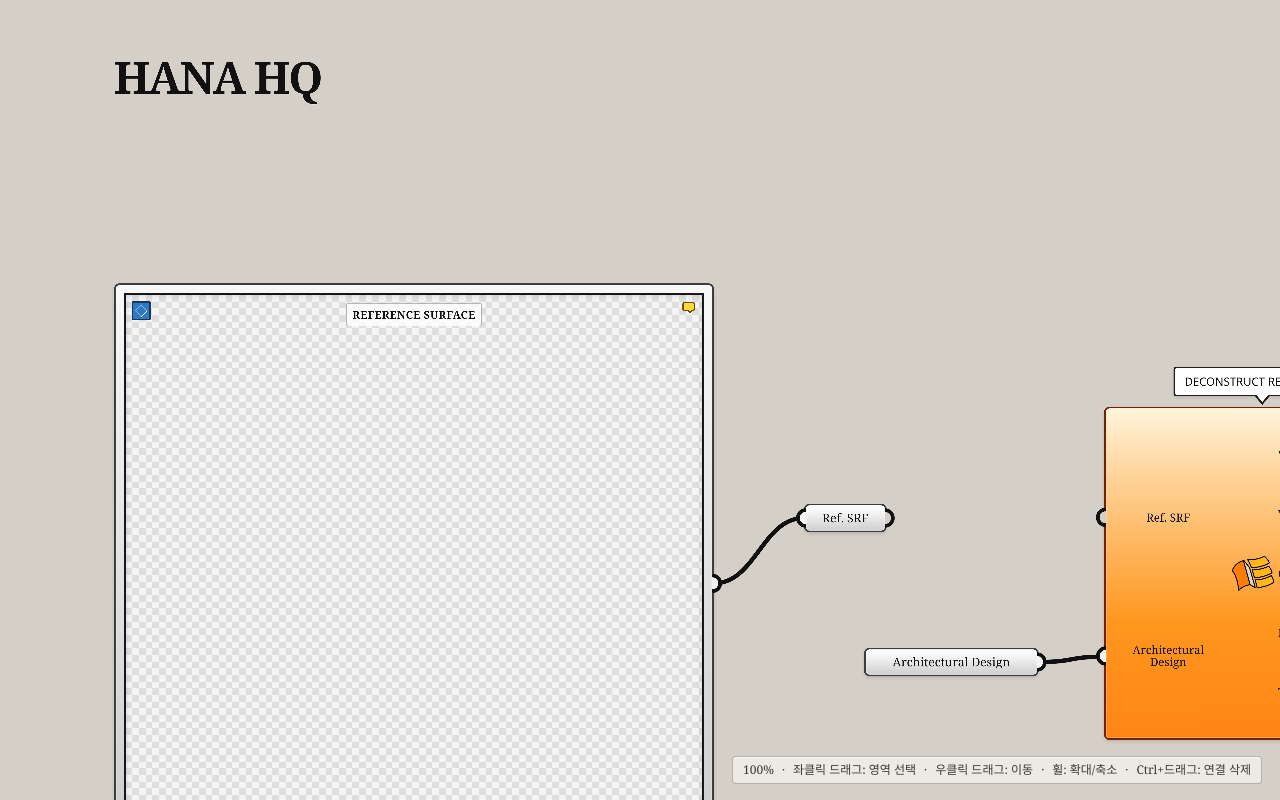
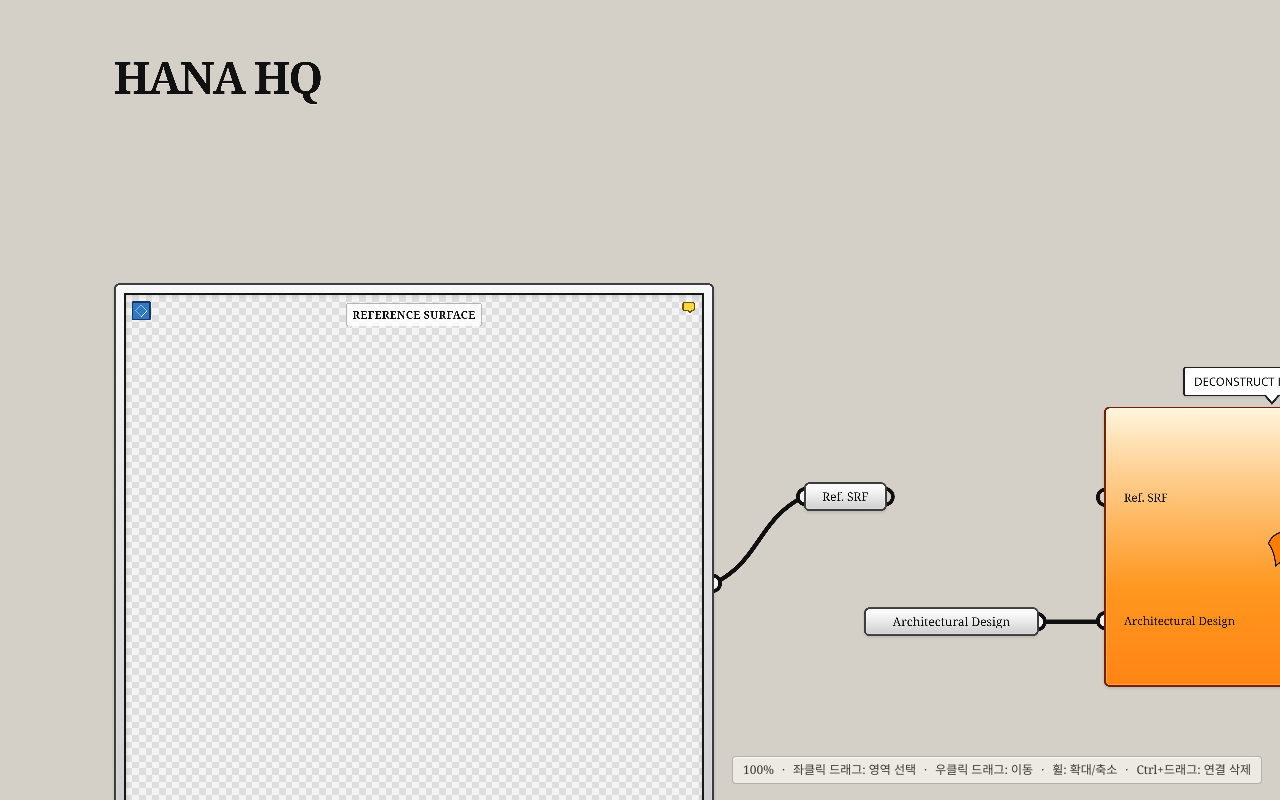
Before and after one commit to dyn0saur/geonjukim.com, a Next.js app: page / in a window 1280 px wide. Built offline with nearby package versions, Linux system fonts and the light colour scheme.

Commit message:
Refine HANA HQ canvas layout and zoom detail

```diff
--- a/app/canvas/hana-hq.ts
+++ b/app/canvas/hana-hq.ts
@@ -3,9 +3,95 @@ import {
   type ConnectorNode,
   type PanelNode,
   type PortDefinition,
+  type ProcessorNode,
 } from "./model";
 
 const CONNECTOR_HEIGHT = 86;
+const PROCESSOR_HORIZONTAL_PADDING = 55;
+const PROCESSOR_COLUMN_GAP = 76;
+const PROCESSOR_ICON_SIZE = 170;
+const PROCESSOR_VERTICAL_PADDING = 120;
+const PROCESSOR_ROW_GAP = 150;
+
+type ProcessorPortSpec = Omit<PortDefinition, "offset"> & { row: number };
+
+function estimatedLabelWidth(label: string | undefined) {
+  if (!label) return 0;
+  return [...label].reduce((width, character) => {
+    if (character === " ") return width + 9;
+    if (/[ilI.,()]/.test(character)) return width + 10;
+    if (/[MW]/.test(character)) return width + 25;
+    return width + 18;
+  }, 16);
+}
+
+function processor({
+  id,
+  title,
+  icon,
+  ariaLabel,
+  x,
+  y,
+  rowCount,
+  ports,
+}: {
+  id: string;
+  title: string;
+  icon: string;
+  ariaLabel: string;
+  x: number;
+  y: number;
+  rowCount: number;
+  ports: readonly ProcessorPortSpec[];
+}): ProcessorNode {
+  const inputWidth = Math.max(
+    180,
+    ...ports
+      .filter((port) => port.side === "in")
+      .map((port) => estimatedLabelWidth(port.label)),
+  );
+  const outputWidth = Math.max(
+    180,
+    ...ports
+      .filter((port) => port.side === "out")
+      .map((port) => estimatedLabelWidth(port.label)),
+  );
+  const inputLeft = PROCESSOR_HORIZONTAL_PADDING;
+  const iconCenter =
+    inputLeft + inputWidth + PROCESSOR_COLUMN_GAP + PROCESSOR_ICON_SIZE / 2;
+  const outputLeft =
+    iconCenter + PROCESSOR_ICON_SIZE / 2 + PROCESSOR_COLUMN_GAP;
+  const width = outputLeft + outputWidth + PROCESSOR_HORIZONTAL_PADDING;
+  const height = Math.max(
+    290,
+    PROCESSOR_VERTICAL_PADDING * 2 + (rowCount - 1) * PROCESSOR_ROW_GAP,
+  );
+
+  return {
+    id,
+    kind: "processor",
+    title,
+    icon,
+    ariaLabel,
+    position: { x, y },
+    size: { width, height },
+    layout: {
+      inputLeft,
+      inputWidth,
+      iconCenter,
+      iconSize: PROCESSOR_ICON_SIZE,
+      outputLeft,
+      outputWidth,
+    },
+    ports: ports.map(({ row, ...port }) => ({
+      ...port,
+      offset:
+        rowCount === 1
+          ? 0.5
+          : (PROCESSOR_VERTICAL_PADDING + row * PROCESSOR_ROW_GAP) / height,
+    })),
+  };
+}
 
 function connectorWidth(text: string) {
   return Math.max(210, text.length * 23 + 64);
@@ -17,18 +103,20 @@ function connector({
   x,
   y,
   ports,
+  ariaLabel,
 }: {
   id: string;
   text: string;
   x: number;
   y: number;
   ports: readonly PortDefinition[];
+  ariaLabel?: string;
 }): ConnectorNode {
   return {
     id,
     kind: "connector",
     text,
-    ariaLabel: `${text} 연결 컴포넌트`,
+    ariaLabel: ariaLabel ?? `${text} 연결 컴포넌트`,
     position: { x, y },
     size: { width: connectorWidth(text), height: CONNECTOR_HEIGHT },
     ports,
@@ -105,109 +193,125 @@ export const HANA_HQ_SCENARIO = defineScenario({
       id: "ref-srf",
       text: "Ref. SRF",
       x: 2250,
-      y: 1561,
+      y: 1497,
       ports: bidirectionalConnectorPorts,
     }),
     connector({
       id: "architectural-design",
       text: "Architectural Design",
       x: 2430,
-      y: 1993,
+      y: 1872,
       ports: [{ id: "out", side: "out", offset: 0.5 }],
     }),
-    {
+    processor({
       id: "deconstruct",
-      kind: "processor",
       title: "DECONSTRUCT REF. SURFACE",
       icon: "/assets/hana-hq/icons/deconstruct-ref-surface.png",
       ariaLabel: "Deconstruct Ref. Surface 주요 컴포넌트",
-      position: { x: 3150, y: 1270 },
-      size: { width: 950, height: 1000 },
+      x: 3150,
+      y: 1270,
+      rowCount: 5,
       ports: [
-        { id: "ref-srf", side: "in", offset: 0.33, label: "Ref. SRF", required: true },
+        { id: "ref-srf", side: "in", row: 1, label: "Ref. SRF", required: true },
         {
           id: "architectural-design",
           side: "in",
-          offset: 0.75,
+          row: 3.5,
           label: "Architectural Design",
           required: true,
         },
-        { id: "wood-panel", side: "out", offset: 0.14, label: "Wood Panel" },
-        { id: "wood-block", side: "out", offset: 0.32, label: "Wood Block" },
-        { id: "corner-reveal", side: "out", offset: 0.5, label: "Corner Reveal" },
-        { id: "base-board", side: "out", offset: 0.68, label: "Base Board" },
-        { id: "t-bar-system", side: "out", offset: 0.86, label: "T-Bar System" },
+        { id: "wood-panel", side: "out", row: 0, label: "Wood Panel" },
+        { id: "wood-block", side: "out", row: 1, label: "Wood Block" },
+        { id: "corner-reveal", side: "out", row: 2, label: "Corner Reveal" },
+        { id: "base-board", side: "out", row: 3, label: "Base Board" },
+        { id: "t-bar-system", side: "out", row: 4, label: "T-Bar System" },
       ],
-    },
+    }),
     connector({
       id: "wood-panel",
       text: "Wood Panel",
       x: 4350,
-      y: 1367,
+      y: 1347,
       ports: bidirectionalConnectorPorts,
+    }),
+    connector({
+      id: "wood-panel-construct-branch",
+      text: "Wood Panel",
+      x: 5050,
+      y: 1347,
+      ports: bidirectionalConnectorPorts,
+      ariaLabel: "Wood Panel Construct 분기 연결 컴포넌트",
+    }),
+    connector({
+      id: "wood-panel-fabrication-branch",
+      text: "Wood Panel",
+      x: 5050,
+      y: 1622,
+      ports: bidirectionalConnectorPorts,
+      ariaLabel: "Wood Panel Fabrication 분기 연결 컴포넌트",
     }),
     connector({
       id: "wood-block",
       text: "Wood Block",
       x: 4350,
-      y: 1547,
+      y: 1497,
       ports: bidirectionalConnectorPorts,
     }),
     connector({
       id: "corner-reveal",
       text: "Corner Reveal",
       x: 4350,
-      y: 1727,
+      y: 1647,
       ports: bidirectionalConnectorPorts,
     }),
     connector({
       id: "base-board",
       text: "Base Board",
       x: 4350,
-      y: 1907,
+      y: 1797,
       ports: bidirectionalConnectorPorts,
     }),
     connector({
       id: "t-bar-system",
       text: "T-Bar System",
       x: 4350,
-      y: 2087,
+      y: 1947,
       ports: bidirectionalConnectorPorts,
     }),
-    {
+    processor({
       id: "fabrication",
-      kind: "processor",
       title: "FABRICATION & CONSTRUCTION REQUIREMENTS",
       icon: "/assets/hana-hq/icons/fabrication-requirements.png",
       ariaLabel: "Fabrication and Construction Requirements 주요 컴포넌트",
-      position: { x: 5450, y: 1170 },
-      size: { width: 1000, height: 1050 },
+      x: 5700,
+      y: 1170,
+      rowCount: 6,
       ports: [
-        { id: "wood-panel", side: "in", offset: 0.5, label: "Wood Panel", required: true },
-        { id: "finish-method", side: "out", offset: 0.13, label: "Finish Method" },
+        { id: "wood-panel", side: "in", row: 2.5, label: "Wood Panel", required: true },
+        { id: "finish-method", side: "out", row: 0, label: "Finish Method" },
         {
           id: "fabrication-method",
           side: "out",
-          offset: 0.29,
+          row: 1,
           label: "Fabrication Method",
         },
         {
           id: "panel-thickness",
           side: "out",
-          offset: 0.42,
+          row: 2,
           label: "Panel Thickness(mm)",
         },
-        { id: "panel-width", side: "out", offset: 0.58, label: "Panel Width(mm)" },
-        { id: "joint-width", side: "out", offset: 0.74, label: "Joint Width(mm)" },
-        { id: "max-length", side: "out", offset: 0.9, label: "Max Length(mm)" },
+        { id: "panel-width", side: "out", row: 3, label: "Panel Width(mm)" },
+        { id: "joint-width", side: "out", row: 4, label: "Joint Width(mm)" },
+        { id: "max-length", side: "out", row: 5, label: "Max Length(mm)" },
       ],
-    },
+    }),
     panel({
       id: "finish-method",
       value: "Wood veneer application",
       ariaLabel: "Finish Method 패널: Wood veneer application",
-      x: 6750,
-      y: 1246,
+      x: 6900,
+      y: 1230,
       width: 1100,
       height: 120,
     }),
@@ -215,8 +319,8 @@ export const HANA_HQ_SCENARIO = defineScenario({
       id: "fabrication-method",
       value: "Laminated timber fabrication followed by steam bending",
       ariaLabel: "Fabrication Method 설명 패널",
-      x: 6750,
-      y: 1389,
+      x: 6900,
+      y: 1355,
       width: 1350,
       height: 170,
     }),
@@ -224,8 +328,8 @@ export const HANA_HQ_SCENARIO = defineScenario({
       id: "panel-thickness",
       value: "20",
       ariaLabel: "Panel Thickness 20 millimeters 패널",
-      x: 7350,
-      y: 1554,
+      x: 7400,
+      y: 1535,
       width: 270,
       height: 110,
       hasOutput: true,
@@ -234,8 +338,8 @@ export const HANA_HQ_SCENARIO = defineScenario({
       id: "panel-width",
       value: "200",
       ariaLabel: "Panel Width 200 millimeters 패널",
-      x: 7350,
-      y: 1724,
+      x: 7400,
+      y: 1685,
       width: 270,
       height: 110,
       hasOutput: true,
@@ -244,8 +348,8 @@ export const HANA_HQ_SCENARIO = defineScenario({
       id: "joint-width",
       value: "6",
       ariaLabel: "Joint Width 6 millimeters 패널",
-      x: 7350,
-      y: 1894,
+      x: 7400,
+      y: 1835,
       width: 270,
       height: 110,
       hasOutput: true,
@@ -254,53 +358,53 @@ export const HANA_HQ_SCENARIO = defineScenario({
       id: "max-length",
       value: "2400",
       ariaLabel: "Max Length 2400 millimeters 패널",
-      x: 7350,
-      y: 2038,
+      x: 7400,
+      y: 1985,
       width: 270,
       height: 110,
       hasOutput: true,
     }),
-    {
+    processor({
       id: "construct",
-      kind: "processor",
       title: "CONSTRUCT WOOD PANEL 3D",
       icon: "/assets/hana-hq/icons/construct-wood-panel.png",
       ariaLabel: "Construct Wood Panel 3D 주요 컴포넌트",
-      position: { x: 8350, y: 1320 },
-      size: { width: 950, height: 850 },
+      x: 8350,
+      y: 1320,
+      rowCount: 5,
       ports: [
-        { id: "wood-panel", side: "in", offset: 0.1, label: "Wood Panel", required: true },
+        { id: "wood-panel", side: "in", row: 0, label: "Wood Panel", required: true },
         {
           id: "panel-thickness",
           side: "in",
-          offset: 0.34,
+          row: 1,
           label: "Panel Thickness(mm)",
           required: true,
         },
         {
           id: "panel-width",
           side: "in",
-          offset: 0.54,
+          row: 2,
           label: "Panel Width(mm)",
           required: true,
         },
         {
           id: "joint-width",
           side: "in",
-          offset: 0.74,
+          row: 3,
           label: "Joint Width(mm)",
           required: true,
         },
         {
           id: "max-length",
           side: "in",
-          offset: 0.91,
+          row: 4,
           label: "Max Length(mm)",
           required: true,
         },
-        { id: "model", side: "out", offset: 0.5, label: "3D Model" },
+        { id: "model", side: "out", row: 2, label: "3D Model" },
       ],
-    },
+    }),
     {
       id: "model-viewer",
       kind: "viewer",
@@ -324,19 +428,19 @@ export const HANA_HQ_SCENARIO = defineScenario({
       y: 1702,
       ports: bidirectionalConnectorPorts,
     }),
-    {
+    processor({
       id: "generate-drawings",
-      kind: "processor",
       title: "GENERATE 2D DRAWINGS",
       icon: "/assets/hana-hq/icons/generate-2d-drawings.png",
       ariaLabel: "Generate 2D Drawings 주요 컴포넌트",
-      position: { x: 12500, y: 1400 },
-      size: { width: 850, height: 690 },
+      x: 12500,
+      y: 1600,
+      rowCount: 1,
       ports: [
-        { id: "model", side: "in", offset: 0.5, label: "3D Model", required: true },
-        { id: "drawing", side: "out", offset: 0.5, label: "2D Drawing" },
+        { id: "model", side: "in", row: 0, label: "3D Model", required: true },
+        { id: "drawing", side: "out", row: 0, label: "2D Drawing" },
       ],
-    },
+    }),
     {
       id: "drawing-viewer",
       kind: "viewer",
@@ -384,8 +488,20 @@ export const HANA_HQ_SCENARIO = defineScenario({
       initiallyConnected: true,
     })),
     {
-      id: "wood-panel-to-fabrication",
+      id: "wood-panel-to-construct-branch",
       from: { nodeId: "wood-panel", portId: "out" },
+      to: { nodeId: "wood-panel-construct-branch", portId: "in" },
+      initiallyConnected: true,
+    },
+    {
+      id: "wood-panel-to-fabrication-branch",
+      from: { nodeId: "wood-panel", portId: "out" },
+      to: { nodeId: "wood-panel-fabrication-branch", portId: "in" },
+      initiallyConnected: true,
+    },
+    {
+      id: "wood-panel-fabrication-branch-to-fabrication",
+      from: { nodeId: "wood-panel-fabrication-branch", portId: "out" },
       to: { nodeId: "fabrication", portId: "wood-panel" },
       initiallyConnected: true,
     },
@@ -404,7 +520,7 @@ export const HANA_HQ_SCENARIO = defineScenario({
     })),
     {
       id: "wood-panel-to-construct",
-      from: { nodeId: "wood-panel", portId: "out" },
+      from: { nodeId: "wood-panel-construct-branch", portId: "out" },
       to: { nodeId: "construct", portId: "wood-panel" },
       initiallyConnected: false,
       mutable: true,
--- a/app/canvas/model.ts
+++ b/app/canvas/model.ts
@@ -29,9 +29,19 @@ export type ScribbleNode = BaseNode<"scribble"> & {
   text: string;
 };
 
+export type ProcessorLayout = {
+  inputLeft: number;
+  inputWidth: number;
+  iconCenter: number;
+  iconSize: number;
+  outputLeft: number;
+  outputWidth: number;
+};
+
 export type ProcessorNode = BaseNode<"processor"> & {
   title: string;
   icon: string;
+  layout: ProcessorLayout;
 };
 
 export type ConnectorNode = BaseNode<"connector"> & {
@@ -105,6 +115,20 @@ export function defineScenario(scenario: CanvasScenario): CanvasScenario {
     }
 
     nodes.set(node.id, node);
+
+    if (node.kind === "processor") {
+      const { layout } = node;
+      const iconLeft = layout.iconCenter - layout.iconSize / 2;
+      const iconRight = layout.iconCenter + layout.iconSize / 2;
+      if (
+        layout.inputLeft < 0 ||
+        layout.inputLeft + layout.inputWidth > iconLeft ||
+        iconRight > layout.outputLeft ||
+        layout.outputLeft + layout.outputWidth > node.size.width
+      ) {
+        throw new Error(`Processor layout exceeds node bounds: ${node.id}`);
+      }
+    }
   }
 
   for (const connection of scenario.connections) {
--- a/app/components/node-canvas.tsx
+++ b/app/components/node-canvas.tsx
@@ -75,6 +75,10 @@ const GRID_WIDTH = 15 * 40;
 const GRID_HEIGHT = 5 * 40;
 const SNAP_SCREEN_DISTANCE = 9;
 const MIN_VIEWER_SIZE = 420;
+const BEZIER_X_RATIO = 0.5;
+const BEZIER_Y_RATIO = 0.75;
+const CONTENT_FADE_START_ZOOM = 1;
+const CONTENT_HIDDEN_ZOOM = 0.7;
 
 const INITIAL_POSITIONS = Object.fromEntries(
   SCENARIO.nodes.map((node) => [node.id, node.position]),
@@ -110,9 +114,12 @@ function endpointKey(endpoint: ConnectionEndpoint) {
 }
 
 function bezierPath(from: Point, to: Point) {
-  const direction = to.x >= from.x ? 1 : -1;
-  const reach = Math.max(110, Math.abs(to.x - from.x) * 0.46);
-  return `M ${from.x} ${from.y} C ${from.x + reach * direction} ${from.y}, ${to.x - reach * direction} ${to.y}, ${to.x} ${to.y}`;
+  const deltaX = to.x - from.x;
+  const deltaY = to.y - from.y;
+  const controlX = from.x + deltaX * BEZIER_X_RATIO;
+  const firstControlY = from.y + deltaY * (1 - BEZIER_Y_RATIO);
+  const secondControlY = from.y + deltaY * BEZIER_Y_RATIO;
+  return `M ${from.x} ${from.y} C ${controlX} ${firstControlY}, ${controlX} ${secondControlY}, ${to.x} ${to.y}`;
 }
 
 function normalizeFence(fence: Fence) {
@@ -681,11 +688,19 @@ export default function NodeCanvas() {
     });
   };
 
+  const contentOpacity = clamp(
+    (zoom - CONTENT_HIDDEN_ZOOM) /
+      (CONTENT_FADE_START_ZOOM - CONTENT_HIDDEN_ZOOM),
+    0,
+    1,
+  );
+
   const worldStyle = {
     width: SCENARIO.world.width,
     height: SCENARIO.world.height,
     transform: `translate3d(${pan.x}px, ${pan.y}px, 0) scale(${scale})`,
     "--world-css-pixel": `${1 / scale}px`,
+    "--canvas-content-opacity": contentOpacity,
   } as CSSProperties;
 
   const gridStyle = {
@@ -782,6 +797,7 @@ export default function NodeCanvas() {
               <path
                 key={connection.id}
                 className="wire"
+                data-connection-id={connection.id}
                 d={bezierPath(from, to)}
                 style={stroke ? { stroke } : undefined}
               />
@@ -917,12 +933,22 @@ function CanvasNodeView({
     event: ReactPointerEvent,
   ) => void;
 }) {
-  const style: CSSProperties = {
+  const style = {
     left: position.x,
     top: position.y,
     width: size.width,
     height: size.height,
-  };
+    ...(node.kind === "processor"
+      ? {
+          "--processor-input-left": `${node.layout.inputLeft}px`,
+          "--processor-input-width": `${node.layout.inputWidth}px`,
+          "--processor-icon-center": `${node.layout.iconCenter}px`,
+          "--processor-icon-size": `${node.layout.iconSize}px`,
+          "--processor-output-left": `${node.layout.outputLeft}px`,
+          "--processor-output-width": `${node.layout.outputWidth}px`,
+        }
+      : {}),
+  } as CSSProperties;
   const warning = missingInputs.length > 0;
 
   if (node.kind === "scribble") {
@@ -930,6 +956,7 @@ function CanvasNodeView({
       <section
         className={`canvas-node scribble-node ${selected ? "is-selected" : ""}`}
         style={style}
+        data-node-id={node.id}
         aria-label={node.ariaLabel}
         onPointerDown={(event) => onMove(node.id, event)}
       >
@@ -954,6 +981,7 @@ function CanvasNodeView({
     <section
       className={nodeClassName}
       style={style}
+      data-node-id={node.id}
       aria-label={node.ariaLabel}
       onPointerDown={(event) => onMove(node.id, event)}
     >
--- a/app/globals.css
+++ b/app/globals.css
@@ -124,15 +124,26 @@ button {
 }
 
 .component-node {
-  border: 5px solid #3d3d3d;
+  --node-border: #3d3d3d;
+  border: 5px solid var(--node-border);
   border-radius: 17px;
   box-shadow:
     inset 0 0 0 var(--world-css-pixel) rgb(255 255 255 / 20%),
     0 5px 10px rgb(0 0 0 / 12%);
 }
 
+.component-node::after {
+  content: "";
+  position: absolute;
+  z-index: 11;
+  inset: -5px;
+  border: 5px solid var(--node-border);
+  border-radius: 17px;
+  pointer-events: none;
+}
+
 .component-node.is-selected {
-  border-color: #315f1a;
+  --node-border: #315f1a;
   background: linear-gradient(
     to bottom,
     var(--selected-highlight) 0 22%,
@@ -153,7 +164,9 @@ button {
   font-weight: 900;
   letter-spacing: -5px;
   line-height: 1;
+  opacity: var(--canvas-content-opacity);
   text-shadow: 0 2px rgb(255 255 255 / 38%);
+  transition: opacity 120ms linear;
 }
 
 .scribble-node.is-selected {
@@ -178,7 +191,7 @@ button {
 }
 
 .processor-node.is-warning {
-  border-color: #762000;
+  --node-border: #762000;
   background: linear-gradient(
     to bottom,
     #fff5dc 0,
@@ -188,15 +201,21 @@ button {
   );
 }
 
+.processor-node.is-warning.is-selected {
+  --node-border: #315f1a;
+}
+
 .processor-icon {
   position: absolute;
-  left: 47%;
+  left: var(--processor-icon-center);
   top: 50%;
-  width: 150px;
-  height: 150px;
+  width: var(--processor-icon-size);
+  height: var(--processor-icon-size);
   object-fit: contain;
+  opacity: var(--canvas-content-opacity);
   pointer-events: none;
   transform: translate(-50%, -50%);
+  transition: opacity 120ms linear;
 }
 
 .bifocal-label {
@@ -216,8 +235,10 @@ button {
   font-size: 34px;
   font-weight: 500;
   line-height: 1.15;
+  opacity: var(--canvas-content-opacity);
   text-align: center;
   transform: translateX(-50%);
+  transition: opacity 120ms linear;
 }
 
 .bifocal-label::before,
@@ -250,19 +271,21 @@ button {
   font-family: var(--canvas-font);
   font-size: 34px;
   line-height: 1.08;
+  opacity: var(--canvas-content-opacity);
   pointer-events: none;
   transform: translateY(-50%);
+  transition: opacity 120ms linear;
 }
 
 .processor-port-label.is-in {
-  left: 28px;
-  width: 34%;
-  text-align: center;
+  left: var(--processor-input-left);
+  width: var(--processor-input-width);
+  text-align: left;
 }
 
 .processor-port-label.is-out {
-  left: 55%;
-  right: 28px;
+  left: var(--processor-output-left);
+  width: var(--processor-output-width);
   text-align: left;
 }
 
@@ -279,7 +302,9 @@ button {
   font-family: var(--canvas-font);
   font-size: 36px;
   line-height: 1;
+  opacity: var(--canvas-content-opacity);
   text-align: center;
+  transition: opacity 120ms linear;
   white-space: nowrap;
 }
 
@@ -299,7 +324,9 @@ button {
   font-family: var(--canvas-font);
   font-size: 42px;
   line-height: 1.04;
+  opacity: var(--canvas-content-opacity);
   text-align: left;
+  transition: opacity 120ms linear;
 }
 
 .panel-value.is-long {
@@ -342,6 +369,8 @@ button {
   color: white;
   font-size: 38px;
   line-height: 1;
+  opacity: var(--canvas-content-opacity);
+  transition: opacity 120ms linear;
 }
 
 .viewer-caption {
@@ -355,7 +384,9 @@ button {
   font-size: 32px;
   font-weight: 700;
   letter-spacing: 1px;
+  opacity: var(--canvas-content-opacity);
   transform: translateX(-50%);
+  transition: opacity 120ms linear;
 }
 
 .viewer-alert {
@@ -396,8 +427,10 @@ button {
   font-size: 30px;
   font-weight: 600;
   letter-spacing: 0.5px;
+  opacity: var(--canvas-content-opacity);
   text-align: center;
   transform: translateX(-50%);
+  transition: opacity 120ms linear;
 }
 
 .viewer-message.is-ready {
@@ -413,21 +446,12 @@ button {
 .viewer-resize-handle {
   position: absolute;
   z-index: 15;
-  width: 58px;
-  height: 58px;
+  width: 100px;
+  height: 100px;
   padding: 0;
-  border: 5px solid #2f2f2f;
-  border-radius: 8px;
-  background: rgb(255 255 255 / 92%);
-  box-shadow: 0 4px 9px rgb(0 0 0 / 20%);
-  opacity: 0;
-  pointer-events: none;
-  transition: opacity 100ms ease, background 100ms ease;
-}
-
-.viewer-node:hover .viewer-resize-handle,
-.viewer-node:focus-within .viewer-resize-handle,
-.viewer-node.is-selected .viewer-resize-handle {
+  border: 0;
+  background: transparent;
+  box-shadow: none;
   opacity: 1;
   pointer-events: auto;
 }
@@ -435,30 +459,30 @@ button {
 .viewer-resize-handle:hover,
 .viewer-resize-handle:focus-visible {
   outline: none;
-  background: var(--selected-highlight);
+  background: transparent;
 }
 
 .viewer-resize-handle.is-north-west {
-  top: -24px;
-  left: -24px;
+  top: -30px;
+  left: -30px;
   cursor: nwse-resize;
 }
 
 .viewer-resize-handle.is-north-east {
-  top: -24px;
-  right: -24px;
+  top: -30px;
+  right: -30px;
   cursor: nesw-resize;
 }
 
 .viewer-resize-handle.is-south-west {
-  bottom: -24px;
-  left: -24px;
+  bottom: -30px;
+  left: -30px;
   cursor: nesw-resize;
 }
 
 .viewer-resize-handle.is-south-east {
-  right: -24px;
-  bottom: -24px;
+  right: -30px;
+  bottom: -30px;
   cursor: nwse-resize;
 }
 
```
Also changed, not shown: agent/history/history.md (+1 -0 lines), memory_doc/history.md (+1 -0 lines), memory_doc/plan.md (+4 -0 lines), memory_doc/research.md (+4 -0 lines), memory_doc/standards.md (+6 -3 lines), 1 other file (tests, documents, lock files or other folders).
